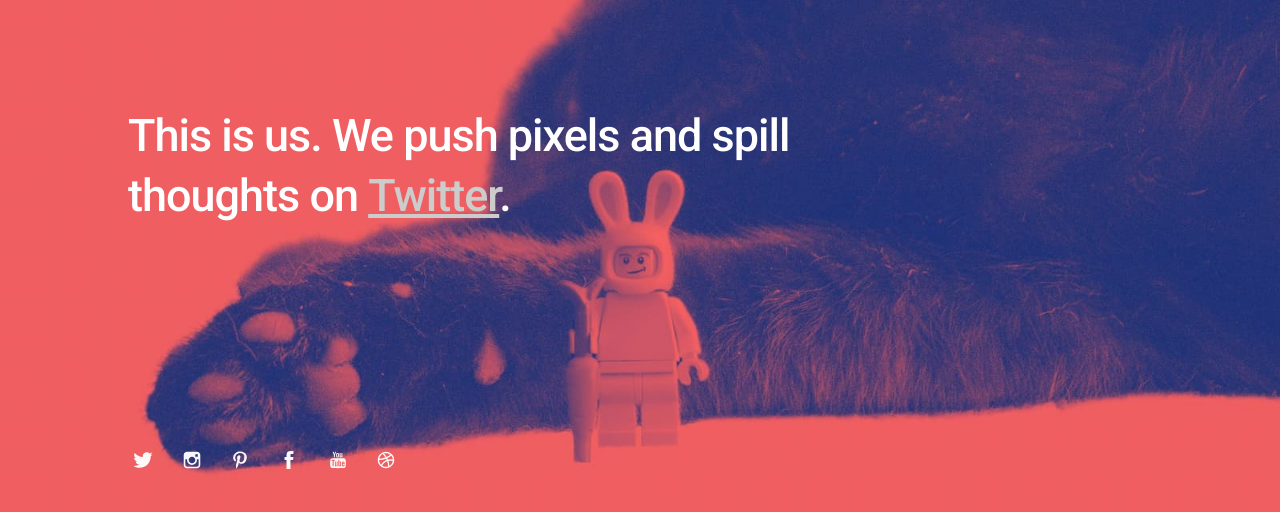
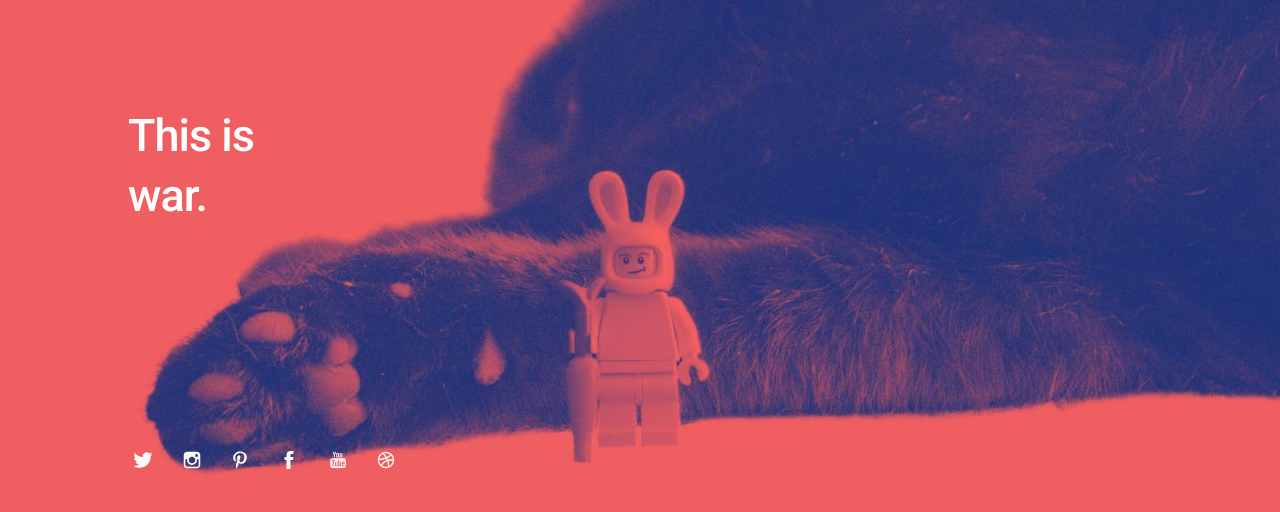
Before and after one commit to izIzzy/izIzzy.github.io, a plain HTML site: page index.html in a window 1280 px wide. Shown: the part 230-742 px from the top of the page. Drawn offline with Linux system fonts and the light colour scheme.

Commit message:
text geändert

```diff
--- a/index.html
+++ b/index.html
@@ -48,7 +48,7 @@
 
 		<div class="bio">
 
-			<p>This is us. We push pixels and spill thoughts on <a href="#">Twitter</a>.</p>
+			<p>This is war.</p>
 
 		</div>
 
```
